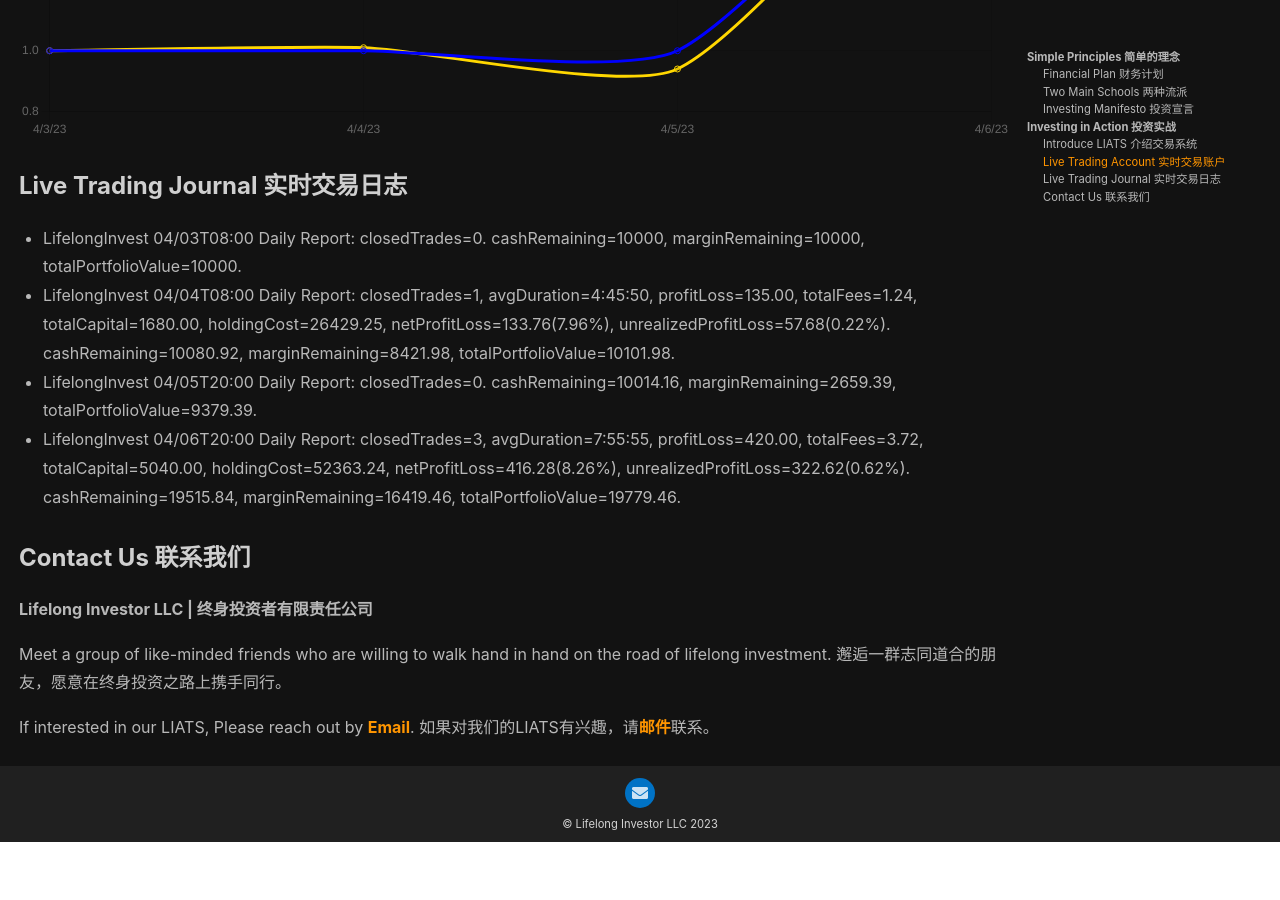
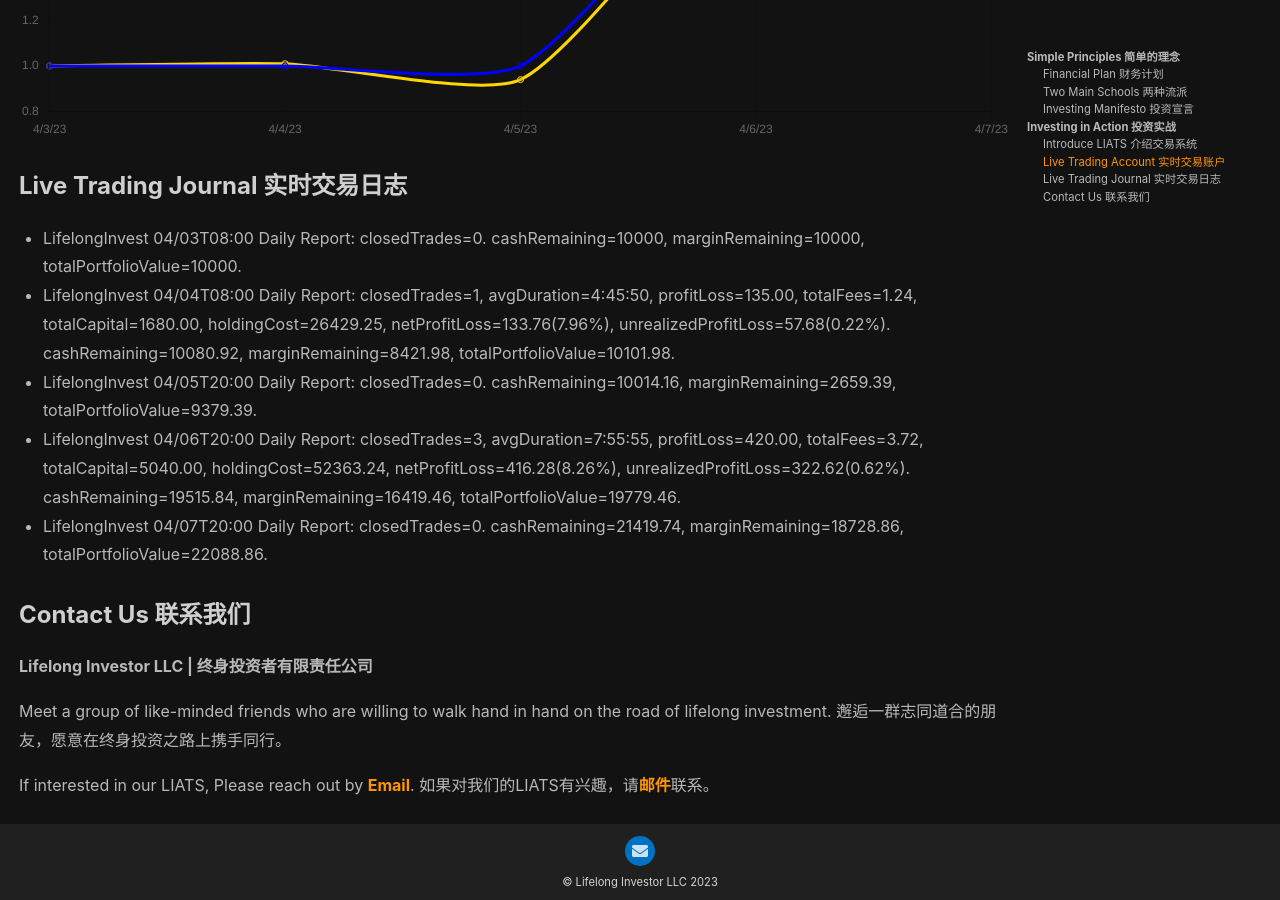
Before and after one commit to lifelonginvestorllc/lifelonginvestorllc.github.io, a Jekyll site: the page built from index.md, in a window 1280 px wide and 900 px high, scrolled down 3256 px. Built offline with Jekyll 4.4.1, drawn with Linux system fonts in a browser that asks for light colours; nearby versions of some CDN libraries; before the commit the page ends 4098 px from its top, so only the background shows below that; some of the changed lines change nothing that is shown.

Commit message:
Live with Chart

```diff
--- a/index.md
+++ b/index.md
@@ -127,21 +127,21 @@
 {
   "type": "line",
   "data": {
-    "labels": ["4/3/23", "4/4/23", "4/5/23", "4/6/23"],
+    "labels": ["4/3/23", "4/4/23", "4/5/23", "4/6/23", "4/7/23"],
     "datasets": [
       {
         "label": "Principal (本金)",
         "lineTension": 0.2,
         "borderColor": "blue",
         "pointRadius": 3,
-        "data": [1, 1, 1, 2]
+        "data": [1, 1, 1, 2, 2.1]
       },
       {
         "label": "Total Asset (总资产)",
         "lineTension": 0.2,
         "borderColor": "gold",
         "pointRadius": 3,
-        "data": [1, 1.01, 0.94, 1.98]
+        "data": [1, 1.01, 0.94, 1.98, 2.21]
       }
     ]
   },
@@ -182,6 +182,7 @@
 - LifelongInvest 04/04T08:00 Daily Report: closedTrades=1, avgDuration=4:45:50, profitLoss=135.00, totalFees=1.24, totalCapital=1680.00, holdingCost=26429.25, netProfitLoss=133.76(7.96%), unrealizedProfitLoss=57.68(0.22%). cashRemaining=10080.92, marginRemaining=8421.98, totalPortfolioValue=10101.98.
 - LifelongInvest 04/05T20:00 Daily Report: closedTrades=0. cashRemaining=10014.16, marginRemaining=2659.39, totalPortfolioValue=9379.39.
 - LifelongInvest 04/06T20:00 Daily Report: closedTrades=3, avgDuration=7:55:55, profitLoss=420.00, totalFees=3.72, totalCapital=5040.00, holdingCost=52363.24, netProfitLoss=416.28(8.26%), unrealizedProfitLoss=322.62(0.62%). cashRemaining=19515.84, marginRemaining=16419.46, totalPortfolioValue=19779.46.
+- LifelongInvest 04/07T20:00 Daily Report: closedTrades=0. cashRemaining=21419.74, marginRemaining=18728.86, totalPortfolioValue=22088.86.
 
 ### Contact Us 联系我们
 
```
